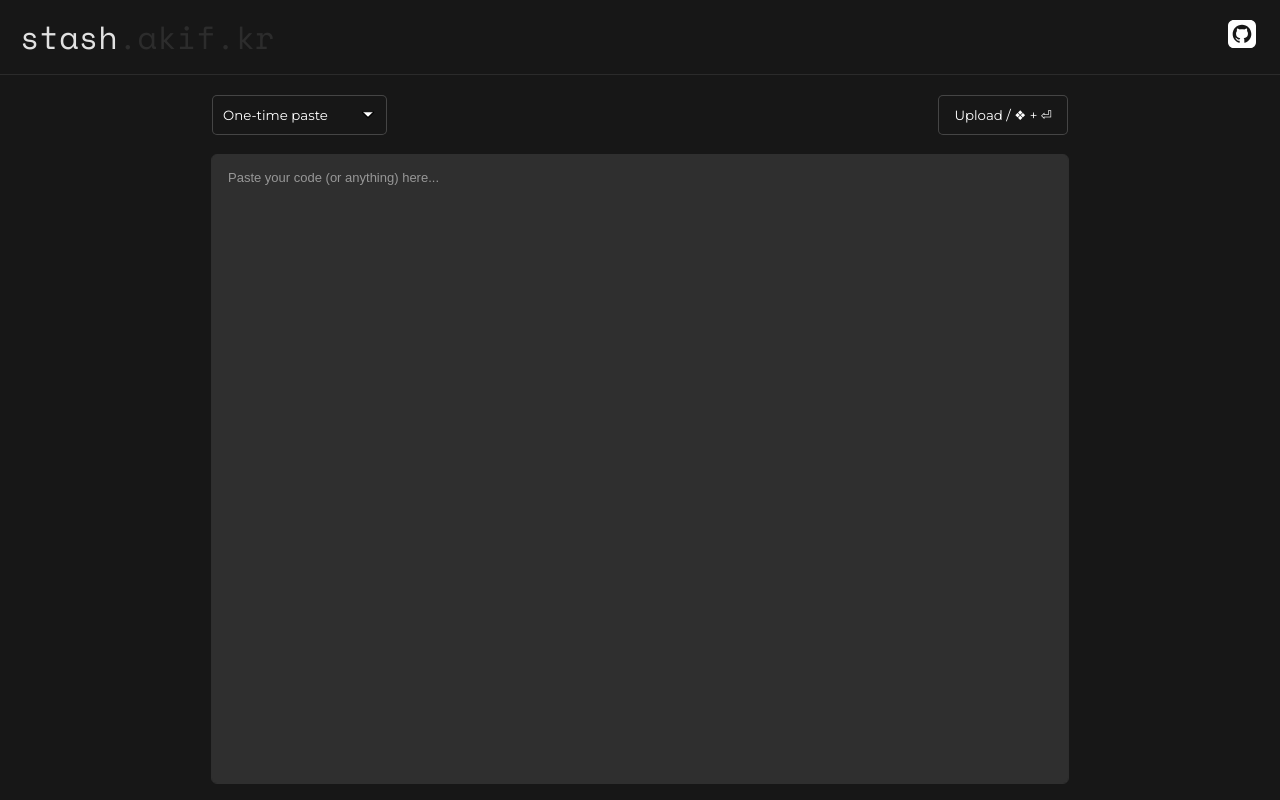
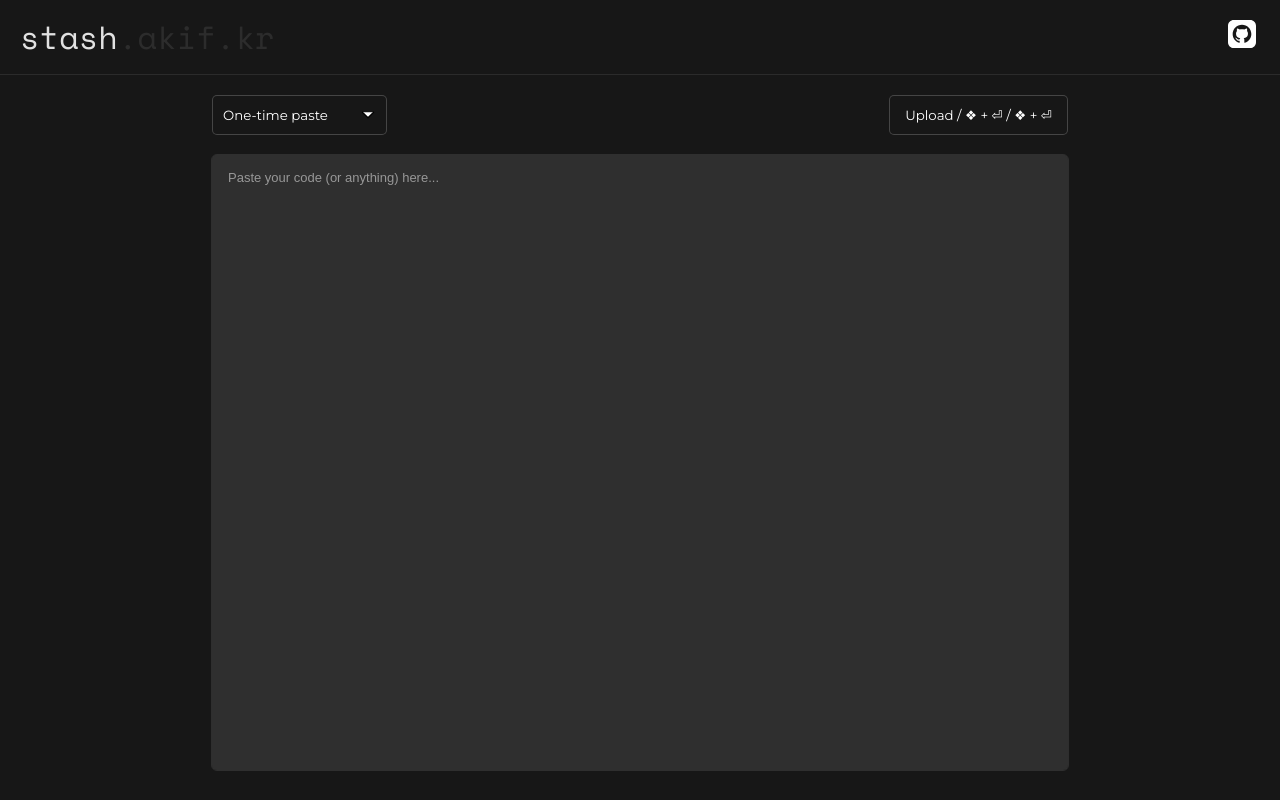
Before and after one commit to ak-tr/stash, a Vue app in the folder app/: page / in a window 1280 px wide. Built offline with nearby package versions, Linux system fonts and the light colour scheme; a web font is replaced by a local one.

Commit message:
🎨 added new buttons when viewing paste

```diff
--- a/app/src/components/AppContainer.vue
+++ b/app/src/components/AppContainer.vue
@@ -1,19 +1,27 @@
 <template>
   <div class="main">
-    <div class="main-header" v-if="!isRequestingPaste">
-      <ContainerDropdown ref="dropdown" />
-      <ContainerButton text="Upload" @upload-click="uploadPaste()" />
+    <div class="main-header" :class="[!isRequestingPaste ? 'space-between' : 'start']">
+      <template v-if="!isRequestingPaste">
+        <ContainerDropdown ref="dropdown" />
+        <ContainerButton
+          :text="getUploadButtonText()"
+          @btn-click="uploadPaste()"
+        />
+      </template>
+      <template v-else-if="pasteExists">
+        <ContainerButton text="Copy Stash" afterText="Copied" />
+        <ContainerButton text="Delete Stash" />
+      </template>
     </div>
     <ContainerMessage
-      v-if="!pasteExists"
+      v-if="!isRequestingPaste && !isGettingPaste && !pasteExists"
       header="Stash not found!"
       message="Either the paste has expired or does not exist! Stashes are automatically deleted after their specified expiry date."
     />
     <CodeEditor
-      v-if="pasteExists"
       ref="editor"
       :isRequestingPaste="isRequestingPaste"
-      @not-found="onNotFound"
+      @paste-found="onPasteFound"
     />
   </div>
 </template>
@@ -28,7 +36,8 @@ export default {
   name: "AppContainer",
   data() {
     return {
-      pasteExists: true,
+      isGettingPaste: true,
+      pasteExists: false,
       pasteUploaded: false,
     };
   },
@@ -62,15 +71,42 @@ export default {
         once: +ttl === 0 ? true : false,
       };
 
-      const response = await this.$axios
-        .post("https://stash.akif.kr/paste", payload)
+      const response = await this.$axios.post(
+        "https://stash.akif.kr/paste",
+        payload
+      );
 
       const id = response.data.id;
 
-      window.location.href = `https://stash.akif.kr/${id}`
+      window.location.href = `https://stash.akif.kr/${id}`;
     },
-    onNotFound() {
-      this.pasteExists = false;
+    onPasteFound() {
+      this.pasteExists = true;
+    },
+    getOS() {
+      if (navigator.userAgent.includes("Win")) return "Win";
+      if (navigator.userAgent.includes("Mac")) return "Mac";
+      if (navigator.userAgent.includes("Linux")) return "Linux";
+      if (
+        navigator.userAgent.includes("Android") ||
+        navigator.userAgent.includes("like Mac")
+      )
+        return "Mobile";
+    },
+    getKeyMap() {
+      switch (this.getOS()) {
+        case "Win":
+          return "Ctrl + ⏎";
+        case "Mac":
+          return "⌘ + ⏎";
+        case "Linux":
+          return "❖ + ⏎";
+        default:
+          return "";
+      }
+    },
+    getUploadButtonText() {
+      return `Upload / ${this.getKeyMap()}`;
     },
   },
 };
@@ -83,7 +119,7 @@ export default {
   display: flex;
   flex-direction: column;
   padding: 0 15%;
-  height: 100vh;
+  height: 85vh;
   align-items: center;
   margin: 10px 20px 20px 20px;
   box-sizing: border-box;
@@ -97,10 +133,17 @@ export default {
 
 .main-header {
   display: flex;
-  justify-content: space-between;
   width: 100%;
   padding: 10px 0 10px 0;
   gap: 10px;
+}
+
+.space-between {
+  justify-content: space-between;
+}
+
+.start {
+  justify-content: flex-start;
 }
 
 .main-header * {
```
